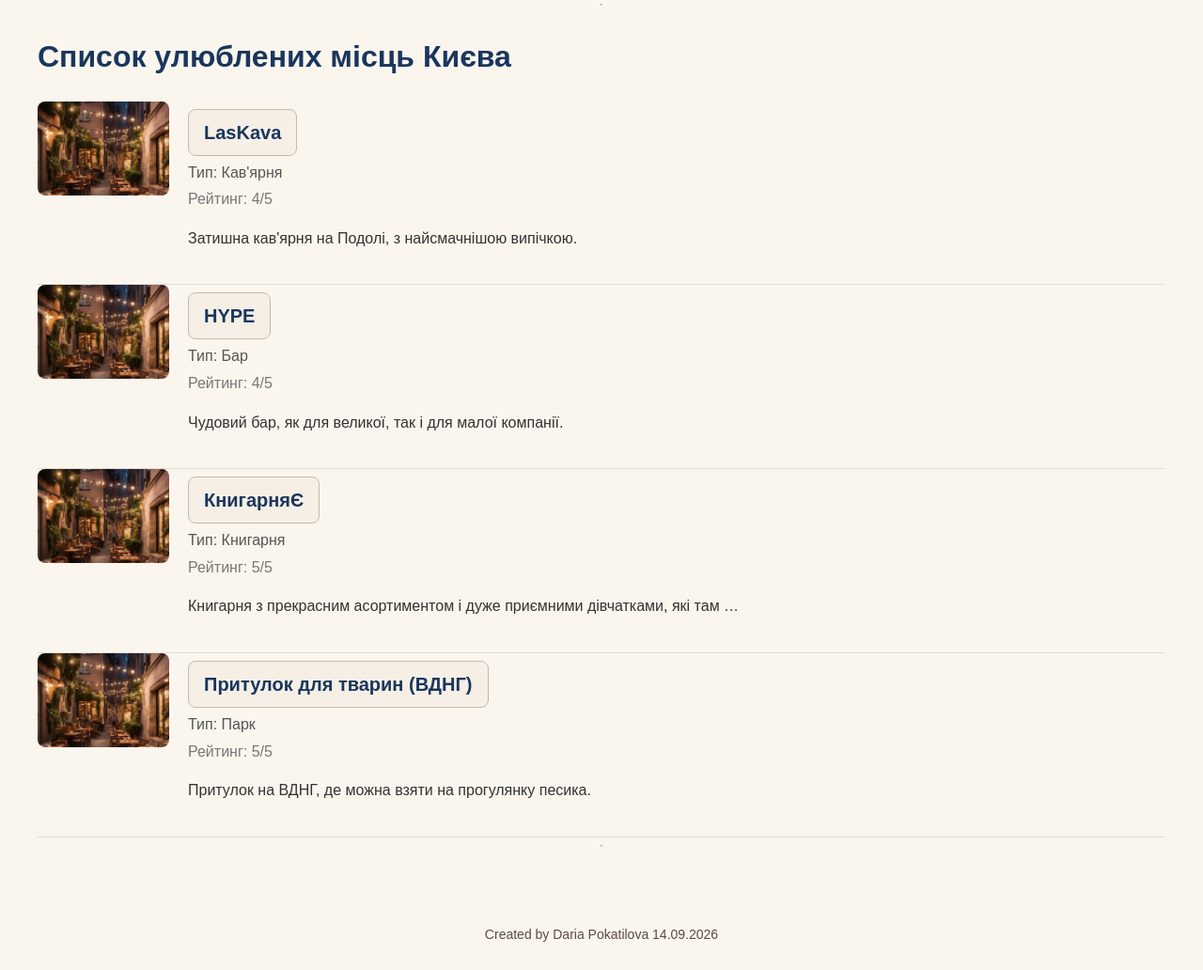
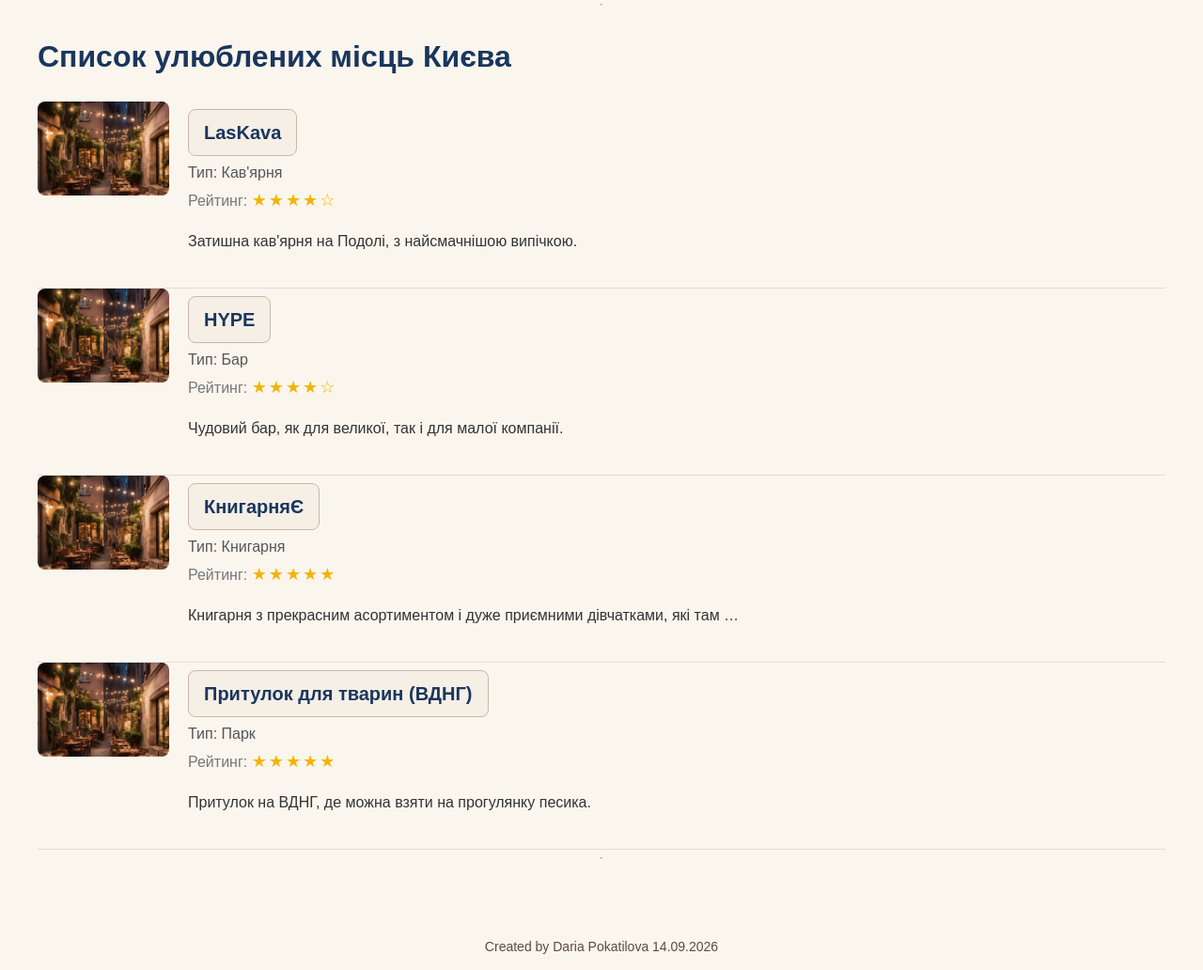
Before and after one commit to dpokatilova/favorite_places, a Django app: page /places/ in a window 1280 px wide. Shown: the part 127-1159 px from the top of the page at 94% size. Before the commit the page ends 1129 px from the top, so only its background shows below. Run offline with Django 5.2, Linux system fonts and the light colour scheme.

Commit message:
Change the numerical rating to a star rating

```diff
--- a/places/static/places/style.css
+++ b/places/static/places/style.css
@@ -127,6 +127,18 @@ footer {
     padding-top: 20px;
 }
 
+.star-rating {
+    color: #f5b301;
+    font-size: 18px;
+    letter-spacing: 2px;
+}
+
+.star-rating.rating-5::before { content: '★★★★★'; }
+.star-rating.rating-4::before { content: '★★★★☆'; }
+.star-rating.rating-3::before { content: '★★★☆☆'; }
+.star-rating.rating-2::before { content: '★★☆☆☆'; }
+.star-rating.rating-1::before { content: '★☆☆☆☆'; }
+
 .place-card {
     display: flex;
     align-items: flex-start;
--- a/places/templates/places/home.html
+++ b/places/templates/places/home.html
@@ -12,7 +12,7 @@
         <img src="{% static 'places/location.jpg' %}" alt="Фото локації" width="200">
         <p><strong>Тип:</strong> {{ featured_place.type }}</p>
         <p><strong>Опис:</strong> {{ featured_place.short_description|default:featured_place.long_description|truncatewords:10 }}</p>
-        <p><strong>Рейтинг:</strong> {{ featured_place.rating }}/5</p>
+        <p><strong>Рейтинг:</strong> <span class="star-rating rating-{{ featured_place.rating }}"></span></p>
         <p><a href="{% url 'place_detail' featured_place.id %}">Переглянути деталі</a></p>
     {% else %}
         <p>Це сайт для того, щоб дізнатись про нові цікаві місця або додати свої. Натисни кнопку нижче, щоб система обрала для тебе локацію на сьогодні!</p>
--- a/places/templates/places/place_detail.html
+++ b/places/templates/places/place_detail.html
@@ -17,7 +17,7 @@
                                         Secret place👀
                                     {% endif %}
         </p>
-        <p><strong>Рейтинг:</strong> {{ place.rating }}/5</p>
+<p><strong>Рейтинг:</strong> <span class="star-rating rating-{{ place.rating }}"></span></p>
         <p><strong>Дата додавання:</strong> {{ place.date_added }}</p>
 
         <h3>Опис</h3>
--- a/places/templates/places/places_list.html
+++ b/places/templates/places/places_list.html
@@ -21,7 +21,7 @@
                         <br>
                         <span class="place-type">Тип: {{ place.type }}</span>
                         <br>
-                        <span class="place-rating">Рейтинг: {{ place.rating }}/5</span>
+                        <span class="place-rating">Рейтинг: <span class="star-rating rating-{{ place.rating }}"></span></span>
                         <p class="place-description">
                             {{ place.short_description|default:place.long_description|truncatewords:10 }}
                         </p>
```
